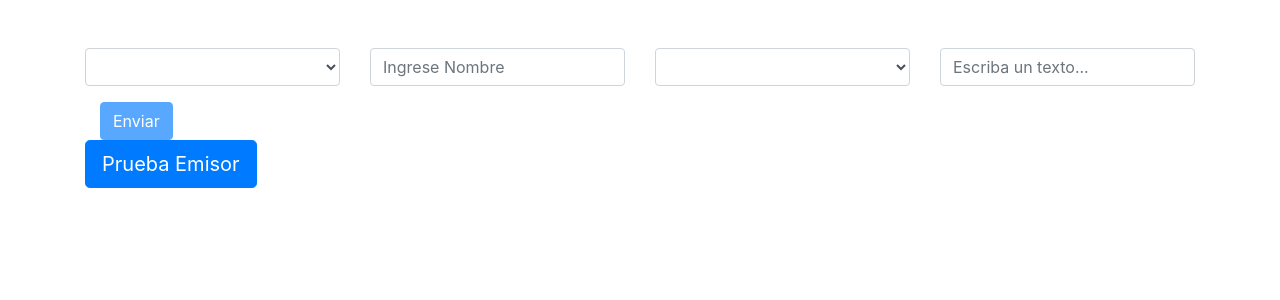
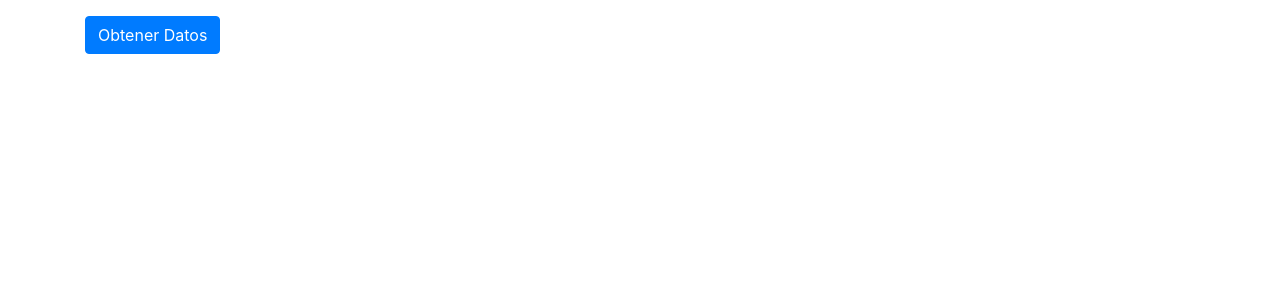
Before and after one commit to ricardojbj/angular-training, an Angular app: page /vistaprincipal in a window 1280 px wide. Shown: the top 300 px of the page. Built offline with nearby package versions, Linux system fonts and the light colour scheme.

Commit message:
feat: add new example, http client module

```diff
--- a/src/app/app.module.ts
+++ b/src/app/app.module.ts
@@ -12,6 +12,7 @@ import { FormsModule, ReactiveFormsModule } from '@angular/forms';
 import { VistaGeneralComponent } from './vista-general/vista-general.component';
 import { FormularioGeneralComponent } from './components/formulario-general/formulario-general.component';
 import { FormularioComponent } from './formulario/formulario.component';
+import { HttpClientModule } from '@angular/common/http';
 
 @NgModule({
   declarations: [
@@ -30,6 +31,7 @@ import { FormularioComponent } from './formulario/formulario.component';
     AppRoutingModule,
     FormsModule,
     ReactiveFormsModule,
+    HttpClientModule,
   ],
   bootstrap: [
     AppComponent,
--- /dev/null
+++ b/src/app/services/api.service.ts
@@ -0,0 +1,14 @@
+import { Injectable } from '@angular/core';
+import { HttpClient } from '@angular/common/http';
+
+@Injectable({
+  providedIn: 'root'
+})
+export class ApiService {
+
+  constructor(private http: HttpClient) { }
+
+  getPrueba(url) {
+    return this.http.get(url);
+  }
+}
--- a/src/app/vista-principal/vista-principal.component.html
+++ b/src/app/vista-principal/vista-principal.component.html
@@ -1,70 +1,34 @@
 
-<div class="container">
-    <form [formGroup]="form">
-        <div class="row mt-5">
-            <div class="col-lg-3">
-                <div>
-                    <select
-                        class="form-control"
-                        formControlName = 'paises'
-                        id="paises"
-                        placeholder="Seleccione"
-                    >
-                        <option
-                            *ngFor="let pais of listaPaises"
-                            [value]="pais.id"
-                        >
-                            {{ pais.nombre}}
-                        </option>
-                    </select>
-                </div>
-            </div>
-            <div class="col-lg-3">
-                <input
-                    type="text"
-                    class="form-control"
-                    formControlName="nombre"
-                    placeholder="Ingrese Nombre"
-                >
-            </div>
-            <div class="col-lg-3">
-                <select
-                    formControlName="genero"
-                    class="form-control"
-                    id="genero"
-                    placeholder="Seleccione"
-                >
-                    <option
-                        *ngFor="let genero of listaGeneros"
-                        [value]="genero.id"
-                    >
-                        {{ genero.nombre }}
-                    </option>
-                </select>
-            </div>
-            <div class="col-lg-3">
-                <input
-                    type="text"
-                    class="form-control"
-                    formControlName="descripcion"
-                    placeholder="Escriba un texto..."
-                >
-            </div>
-        </div>
-    </form>
-
-    <div class="container mt-3">
-        <button
-            class="btn btn-primary"
-            (click)="sendForm()"
-            [disabled] = "!formIsValid"
-        >
-            Enviar
-        </button>
-    </div>
-
+<div class="container mt-3">
+    <button class="btn btn-primary" (click)="getData()">Obtener Datos</button>
 </div>
 
-<div class="container">
-    <button class="btn btn-primary btn-lg" (click)="pruebaEmisor($event)">Prueba Emisor</button>
+<div class="container" *ngIf="datos">
+    <p>Fecha:  {{ datos.date }}</p>
+    <p>Base: {{ datos.base }}</p>
 </div>
+
+<div class="container" *ngIf="datos">
+    <table class="table table-condensed table-sm table-striped table-hover">
+        <thead>
+            <tr>
+                <th>CAD</th>
+                <th>HKD</th>
+                <th>ISK</th>
+            </tr>
+        </thead>
+        <tbody>
+            <tr>
+                <td>
+                    {{ datos.rates.CAD }}
+                </td>
+                <td>
+                    {{ datos.rates.HKD }}
+                </td>
+                <td>
+                    {{ datos.rates.ISK }}
+                </td>
+            </tr>
+        </tbody>
+    </table>
+</div>
--- a/src/app/vista-principal/vista-principal.component.ts
+++ b/src/app/vista-principal/vista-principal.component.ts
@@ -1,5 +1,6 @@
-import { Component, OnInit, Output, EventEmitter, Input } from '@angular/core';
-import { FormGroup, FormBuilder, Validators } from '@angular/forms';
+import { Component, OnInit } from '@angular/core';
+import { ApiService } from '../services/api.service';
+
 
 @Component({
   selector: 'app-vista-principal',
@@ -9,82 +10,20 @@ import { FormGroup, FormBuilder, Validators } from '@angular/forms';
 
 export class VistaPrincipalComponent implements OnInit {
 
-  @Output() salida: EventEmitter<any> = new EventEmitter();
+  urlPrueba = 'https://api.exchangeratesapi.io/latest';
+  datos: any;
 
-  form: FormGroup;
-  formIsValid: boolean;
-
-  listaPaises = [
-    {
-      id: 1,
-      nombre: 'Venezuela',
-    },
-    {
-      id: 2,
-      nombre: 'Colombia',
-    },
-    {
-      id: 3,
-      nombre: 'México',
-    },
-    {
-      id: 4,
-      nombre: 'Brasil',
-    },
-    {
-      id: 5,
-      nombre: 'Chile',
-    },
-    {
-      id: 6,
-      nombre: 'Ecuador',
-    },
-  ];
-
-  listaGeneros = [
-    {
-      id: 1,
-      nombre: 'masculino',
-    },
-    {
-      id: 2,
-      nombre: 'femenino',
-    }
-  ];
-
-  constructor(private formBuilder: FormBuilder) {}
+  constructor(private http: ApiService) {}
 
   ngOnInit() {
-    this.buildForm();
-  }
-
-  buildForm() {
-    this.form = this.formBuilder.group({
-      paises: [null, Validators.required],
-      nombre: [null , Validators.required],
-      genero: [null, Validators.required],
-      descripcion: [null, [Validators.required, Validators.minLength(10), Validators.maxLength(20)]]
-    });
-
-
-    this.form.valueChanges.subscribe((data) => {
-      this.formIsValid = this.form.valid;
-      this.salida.emit();
-    });
 
   }
 
-  sendForm() {
-    console.log(this.form.value);
-    console.log(this.form.valid);
+  getData() {
+    this.http.getPrueba(this.urlPrueba).subscribe(algo => {
+      this.datos = algo;
+      console.log(this.datos);
+    });
   }
 
-
-  pruebaEmisor(evt) {
-
-  }
-
-  controlMatrix() {
-
- }
 }
```
Also changed, not shown: 1 other file (tests, documents, lock files or other folders).
